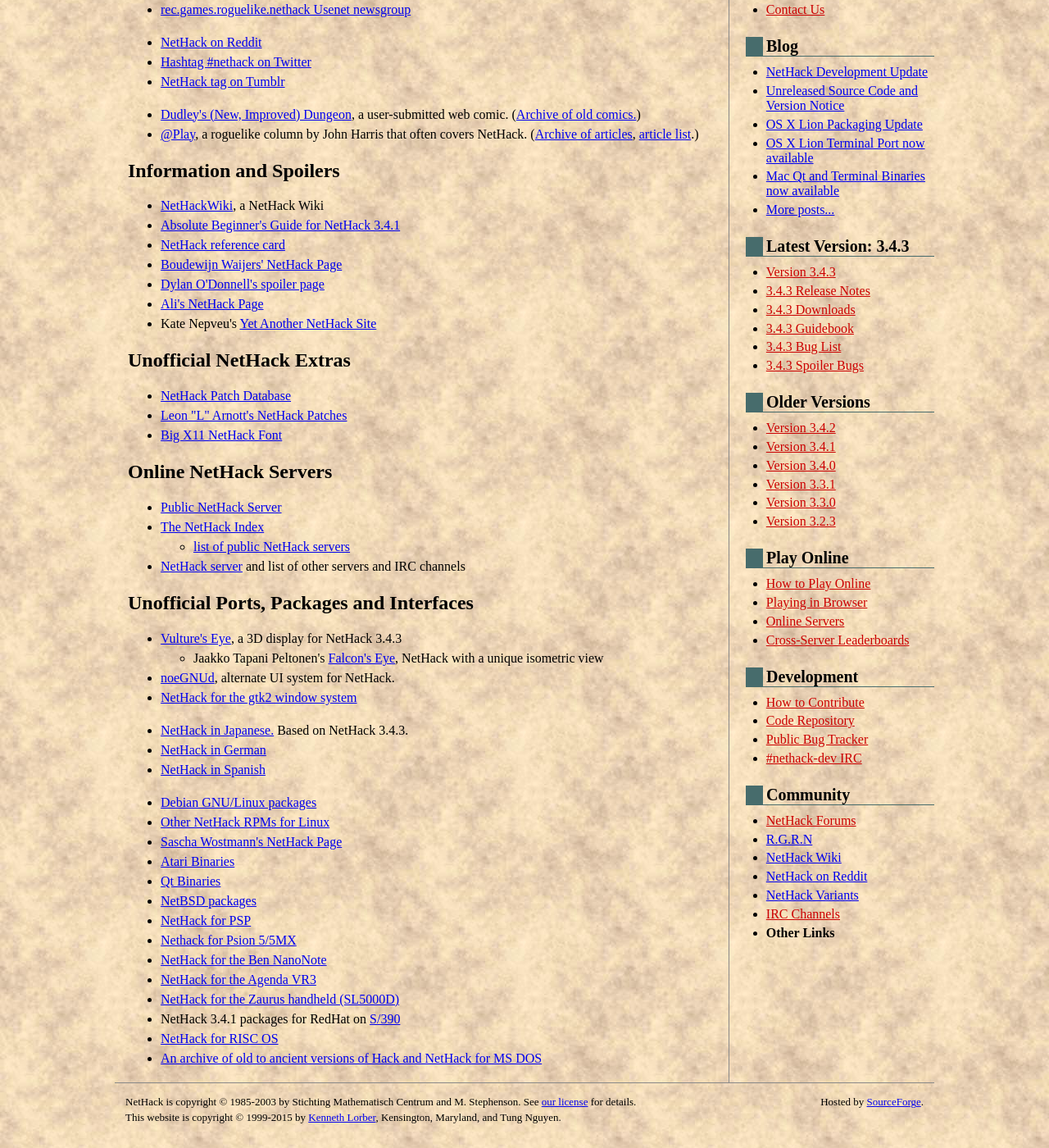
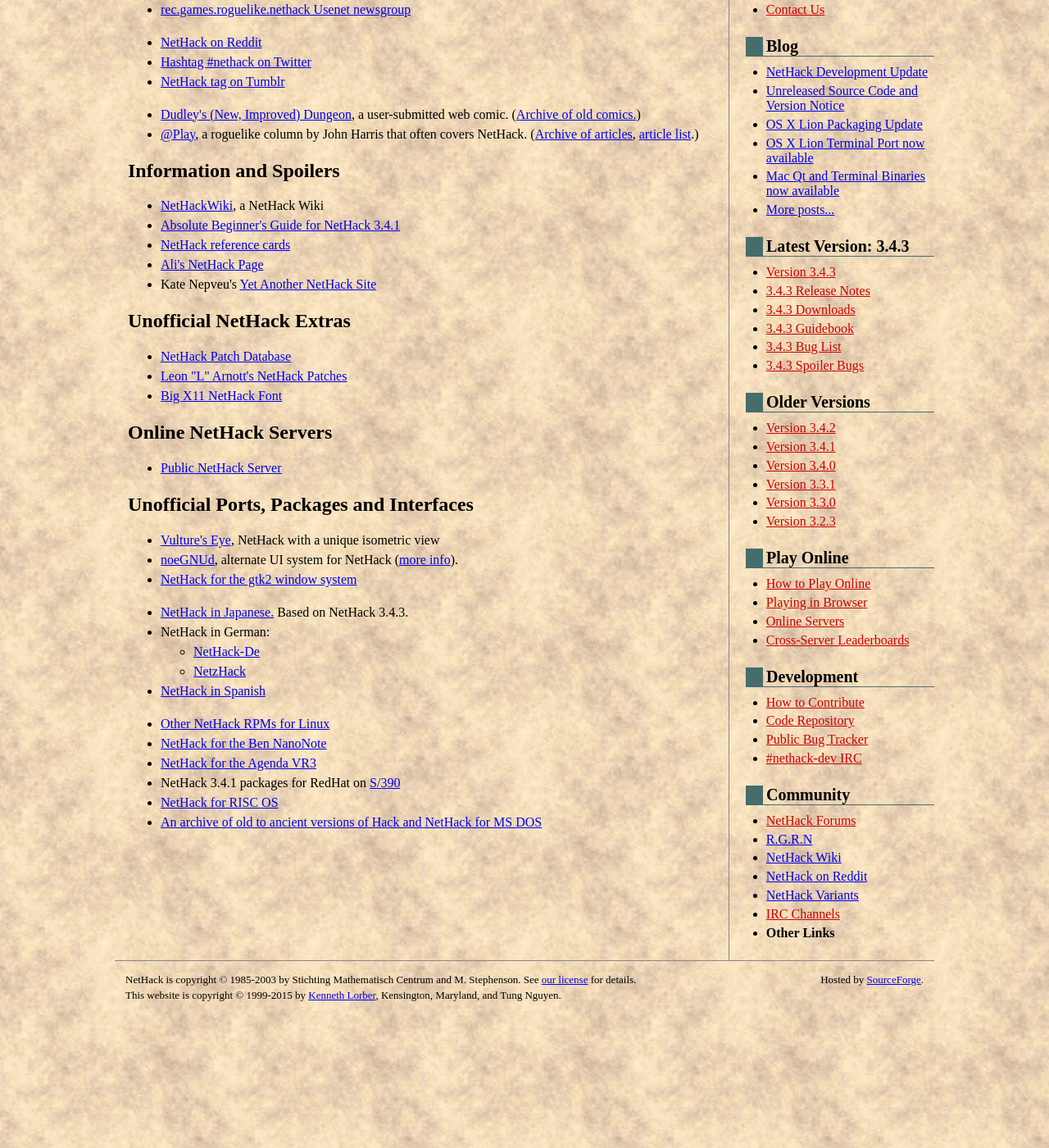
Before and after one commit to tung/nethack-www, a Jekyll site: the page built from links.md, in a window 1280 px wide and 1400 px high, scrolled down 364 px. Shown: the whole window at 82% size. Built offline with Jekyll 4.4.1, drawn with Linux system fonts in a browser that asks for light colours.

Commit message:
Fix lots of broken links in Other Links page
All broken links have been added to the bottom of the page's HTML in a
comment, in case somebody really wants to try them.

Also add NetHack-De as an alternative to NetzHack for NetHack in German.

```diff
--- a/links.md
+++ b/links.md
@@ -27,9 +27,7 @@
 
 * [NetHackWiki](http://nethackwiki.com), a NetHack Wiki
 * [Absolute Beginner's Guide for NetHack 3.4.1](http://www.melankolia.net/nethack/nethack.guide.html)
-* [NetHack reference card](http://www.webfroot.co.nz/projects/nethack/)
-* [Boudewijn Waijers' NetHack Page](ftp://roguelikes.sauceforge.net/pub/nethack)
-* [Dylan O'Donnell's spoiler page](http://www.spod-central.org/~psmith/nh/)
+* [NetHack reference cards](http://nethackwiki.com/wiki/Reference_card)
 * [Ali's NetHack Page](http://www.juiblex.co.uk/nethack.html)
 * Kate Nepveu's [Yet Another NetHack Site](http://www.steelypips.org/nethack/)
 
@@ -42,15 +40,11 @@
 ## Online NetHack Servers
 
 * [Public NetHack Server](http://alt.org/nethack/)
-* [The NetHack Index](http://erebus.nicolaas.net)
-  * [list of public NetHack servers](http://www.nicolaas.net/erebus/index.php?scat=04servers)
-* [NetHack server](http://www.pp.fishpool.fi/~nethack/) and list of other servers and IRC channels
 
 ## Unofficial Ports, Packages and Interfaces
 
-* [Vulture's Eye](http://news.darkarts.co.za/), a 3D display for NetHack 3.4.3
-  * Jaakko Tapani Peltonen's [Falcon's Eye](http://www.hut.fi/~jtpelto2/nethack.html), NetHack with a unique isometric view
-* [noeGNUd](http://noegnud.sourceforge.net), alternate UI system for NetHack.
+* [Vulture's Eye](http://www.darkarts.co.za/vulture-for-nethack), NetHack with a unique isometric view
+* [noeGNUd](https://bitbucket.org/clivecrous/noegnud), alternate UI system for NetHack ([more info](http://nethackwiki.com/wiki/Noegnud)).
 * [NetHack for the gtk2 window system](http://gtk2hack.sourceforge.net)
 
 {::comment}
@@ -58,24 +52,39 @@
 {:/}
 
 * [NetHack in Japanese.](http://jnethack.sourceforge.jp)  Based on NetHack 3.4.3.
-* [NetHack in German](http://www.netzhack.de/)
+* NetHack in German:
+  * [NetHack-De](http://nethack-de.sourceforge.net/)
+  * [NetzHack](http://www.netzhack.de/)
 * [NetHack in Spanish](http://spanish-nethack.sourceforge.net)
 
 {::comment}
 Work-around for kramdown formatting quirk.
 {:/}
 
+* [Other NetHack RPMs for Linux](http://rpmfind.net/linux/rpm2html/search.php?query=nethack)
+* [NetHack for the Ben NanoNote](http://www.jemarch.net/downloads/nanonote/)
+* [NetHack for the Agenda VR3](http://www.delorie.com/agenda/nethack)
+* NetHack 3.4.1 packages for RedHat on [S/390](ftp://ftp.linux.org.uk/pub/linux/alan/Packages/S390-games/)
+* [NetHack for RISC OS](http://www.phlamethrower.co.uk/riscos/nethack.php)
+* [An archive of old to ancient versions of Hack and NetHack for MS DOS](ftp://ftp.sunet.se/pub/games/nethack/Msdos/NH_older/)
+
+{::comment}
+## Dead Links
+
+Not worth putting on the page proper.  Try them at your own risk.
+
+* [Boudewijn Waijers' NetHack Page](ftp://roguelikes.sauceforge.net/pub/nethack)
+* [Dylan O'Donnell's spoiler page](http://www.spod-central.org/~psmith/nh/)
+* [The NetHack Index](http://erebus.nicolaas.net)
+  * [list of public NetHack servers](http://www.nicolaas.net/erebus/index.php?scat=04servers)
+* [NetHack server](http://www.pp.fishpool.fi/~nethack/) and list of other servers and IRC channels
+* Jaakko Tapani Peltonen's [Falcon's Eye](http://www.hut.fi/~jtpelto2/nethack.html)
 * [Debian GNU/Linux packages](http://nausicaa.interq.or.jp/nethack)
-* [Other NetHack RPMs for Linux](http://rpmfind.net/linux/rpm2html/search.php?query=nethack)
 * [Sascha Wostmann's NetHack Page](http://www.nethack.de/)
 * [Atari Binaries](http://www.cs.tu-berlin.de/~gaston/nethack)
 * [Qt Binaries](http://trolls.troll.no/warwick/nethack)
 * [NetBSD packages](ftp://ftp.netbsd.org/pub/NetBSD/packages/pkgsrc/games/README.html)
 * [NetHack for PSP](http://www.feelthepawa.com/PSP/Nethack/)
 * [Nethack for Psion 5/5MX](http://www.suttoncourtenay.org.uk/duncan/Nethack.htm)
-* [NetHack for the Ben NanoNote](http://www.jemarch.net/downloads/nanonote/)
-* [NetHack for the Agenda VR3](http://www.delorie.com/agenda/nethack)
 * [NetHack for the Zaurus handheld (SL5000D)](http://trolls.troll.no/warwick/nethack/ipk/)
-* NetHack 3.4.1 packages for RedHat on [S/390](ftp://ftp.linux.org.uk/pub/linux/alan/Packages/S390-games)
-* [NetHack for RISC OS](http://www.quote-egnufeb-quote-greaterthan-colon-hash-comma-underscore-at.info/riscos/games.php)
-* [An archive of old to ancient versions of Hack and NetHack for MS DOS](ftp://ftp.sunet.se/pub/games/nethack/Msdos/NH_older)
+{:/}
```
